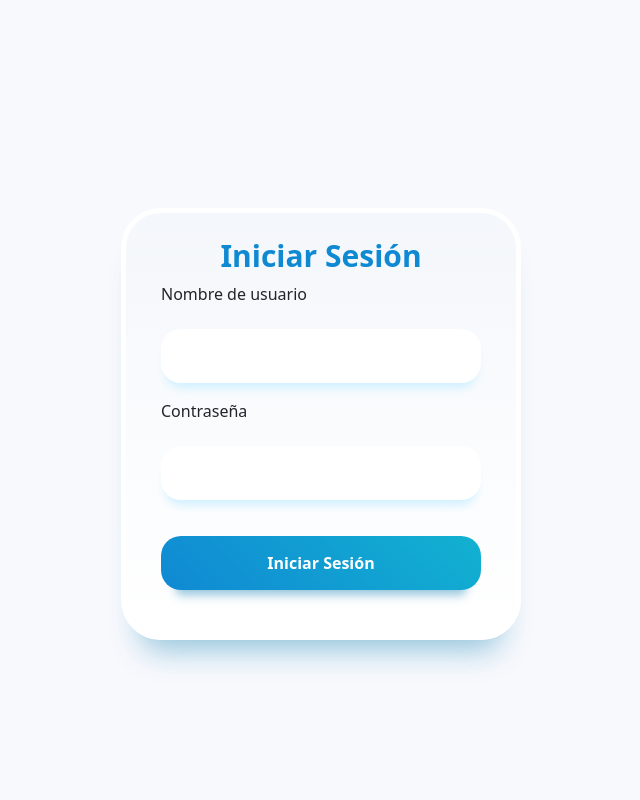
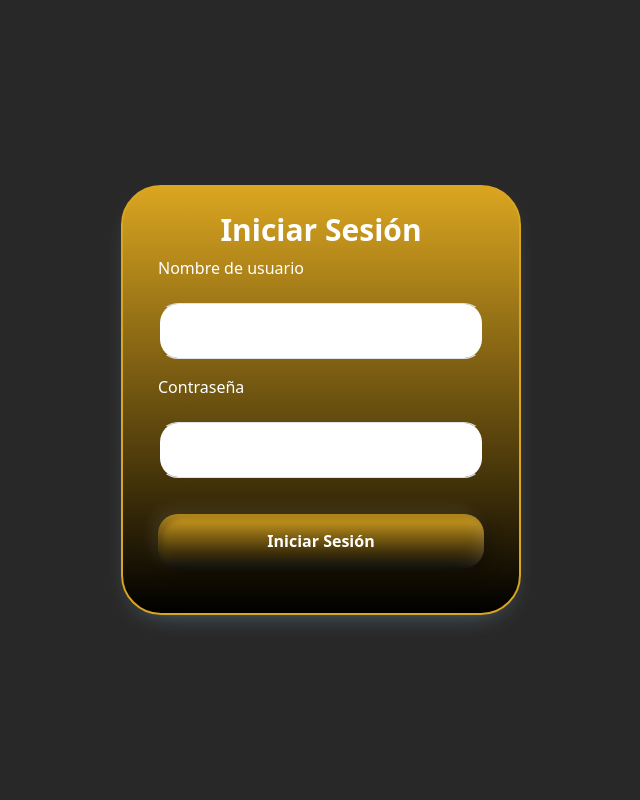
Before and after one commit to Bukksy/gestion_Edificios, a Django app: page /usuarios/login/ in a window 1280 px wide. Shown: the whole page, without its empty margins (319-959 px from the left). Run offline with Django 4.2, Linux system fonts and the light colour scheme.

Commit message:
cambios variados

```diff
--- a/home/templates/index.html
+++ b/home/templates/index.html
@@ -10,7 +10,7 @@
 </head>
 <body>
     <div class="container-nav">
-    <nav class="navbar navbar-expand-lg" style="background-color: goldenrod; font-family: 'logo'; font-size: 20px; box-shadow: 0px 1px 5px gray; height: 45px;">
+    <nav class="navbar navbar-expand-lg" style="background-color: goldenrod; font-family: 'logo'; font-size: 20px; box-shadow: 0px 1px 5px gray; height: auto;">
         <div class="container-fluid">
             <a class="navbar-brand" href="#" style="font-size: 25px; color: white; filter: drop-shadow(1px 1px 5px black);">XYZ</a>
             <button class="navbar-toggler" type="button" data-bs-toggle="collapse" data-bs-target="#navbarSupportedContent" aria-controls="navbarSupportedContent" aria-expanded="false" aria-label="Toggle navigation">
--- a/usuarios/static/css/style.css
+++ b/usuarios/static/css/style.css
@@ -7,37 +7,37 @@
 
 body, html {
     height: 100%;
+
     margin: 0;
     display: flex;
     justify-content: center;
     align-items: center;
-    background: #f8f9fd;
+    background-color: rgb(41, 40, 40);
 }
 
 .container {
     width: 100%;
     max-width: 450px;
-    background: black;
-    background: linear-gradient(0deg, rgb(255, 255, 255) 0%, rgb(244, 247, 251) 100%);
+    background: linear-gradient(goldenrod, black);
+    box-shadow: inset 5px 5px 5px rgba(0, 0, 0, 0.2),
+      inset -5px -5px 15px rgba(255, 255, 255, 0.1),
+      5px 5px 15px rgba(0, 0, 0, 0.3), -5px -5px 15px rgba(255, 255, 255, 0.1);
     border-radius: 40px;
     padding: 25px 35px;
-    border: 5px solid rgb(255, 255, 255);
-    box-shadow: rgba(133, 189, 215, 0.878) 0px 30px 30px -20px;
+    border: 2px solid goldenrod;
+    box-shadow: rgba(133, 189, 215, 0.878) 0px 10px 30px -20px;
 }
 
 .text-center {
     font-weight: 900;
     font-size: 30px;
-    color: rgb(16, 137, 211);
+    color: white;
 }
 
 .form .form-control {
-    background: white;
-    border: none;
     padding: 15px 20px;
     border-radius: 20px;
     margin-top: 15px;
-    box-shadow: #cff0ff 0px 10px 10px -5px;
     border-inline: 2px solid transparent;
 }
 
@@ -48,21 +48,21 @@ body, html {
 
 .btn-primary {
     font-weight: bold;
-    background: linear-gradient(45deg, rgb(16, 137, 211) 0%, rgb(18, 177, 209) 100%);
+    background: linear-gradient(goldenrod, black);
+    box-shadow: inset 5px 5px 5px rgba(0, 0, 0, 0.2),
+      inset -5px -5px 15px rgba(255, 255, 255, 0.1),
+      5px 5px 15px rgba(0, 0, 0, 0.3), -5px -5px 15px rgba(255, 255, 255, 0.1);
     padding-block: 15px;
     margin: 20px auto;
     border-radius: 20px;
-    box-shadow: rgba(133, 189, 215, 0.878) 0px 20px 10px -15px;
     border: none;
     transition: all 0.2s ease-in-out;
 }
 
 .btn-primary:hover {
     transform: scale(1.03);
-    box-shadow: rgba(133, 189, 215, 0.878) 0px 23px 10px -20px;
 }
 
 .btn-primary:active {
     transform: scale(0.95);
-    box-shadow: rgba(133, 189, 215, 0.878) 0px 15px 10px -10px;
 }
--- a/usuarios/templates/login.html
+++ b/usuarios/templates/login.html
@@ -7,9 +7,17 @@
     <title>Login</title>
     <link href="https://cdn.jsdelivr.net/npm/bootstrap@5.3.0/dist/css/bootstrap.min.css" rel="stylesheet">
     <link href="{% static 'css/style.css' %}" rel="stylesheet">
+    <style>
+        body{
+            background-color: rgb(41, 40, 40);
+            width: 100%;
+            color: white;
+        }
+
+    </style>
 </head>
 <body>
-    <div class="container mt-5" style="width: 400px;">
+    <div class="container" style="width: 400px;">
         <h2 class="text-center">Iniciar Sesión</h2>
         <form class="form" method="POST" action="{% url 'login' %}">
             {% csrf_token %}
```
Also changed, not shown: visitas/templates/visitas/visitas.html (+6 -6 lines), db.sqlite3.
